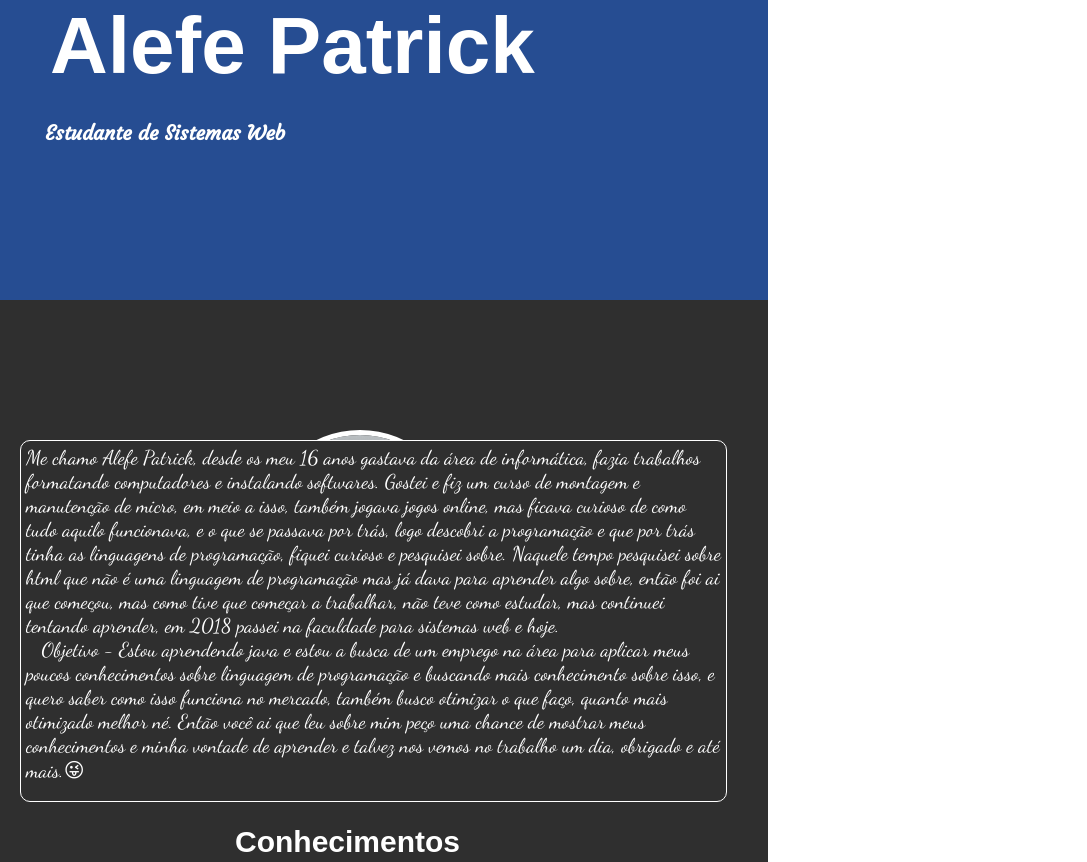
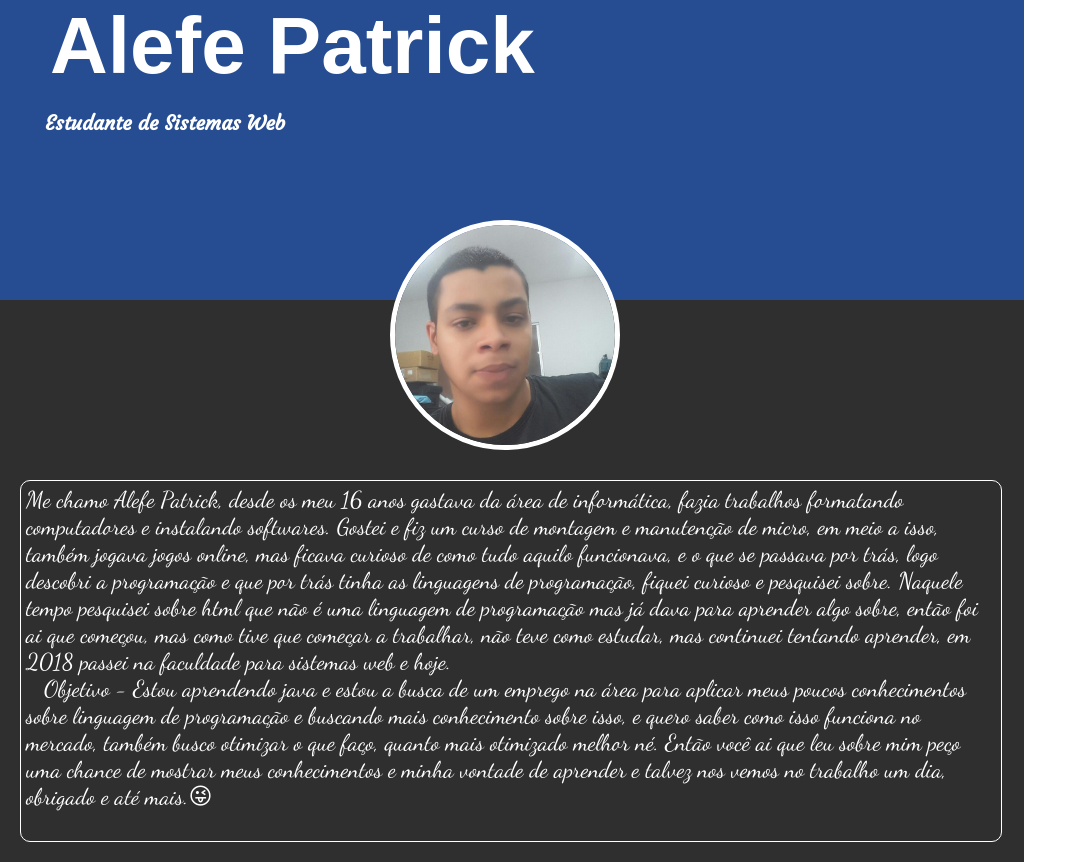
Before and after one commit to aleferamos/aleferamos.github.io, a plain HTML site: page index.html in a window 1280 px wide. Shown: the top 862 px of the page, without its empty margins (0-1087 px from the left). Drawn offline with Linux system fonts and the light colour scheme; a web font is replaced by a local one.

Commit message:
Update index.html

```diff
--- a/index.html
+++ b/index.html
@@ -14,6 +14,7 @@
         <link rel="stylesheet" type="text/css" href="https://aleferamos.github.io/media480.css">
         <link rel="stylesheet" type="text/css" href="https://aleferamos.github.io/media640.css">
         <link rel="stylesheet" type="text/css" href="https://aleferamos.github.io/media768.css">
+        <link rel="stylesheet" type="text/css" href="https://aleferamos.github.io/media1024.css">
   </head>
   <body>
     <header>
```
